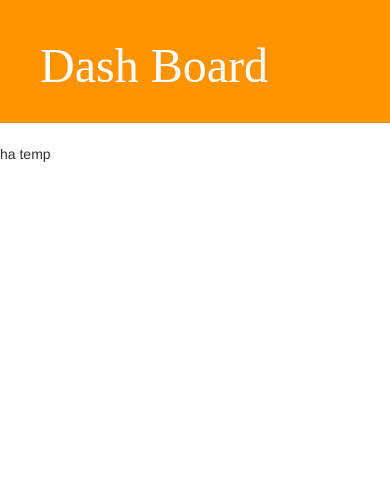
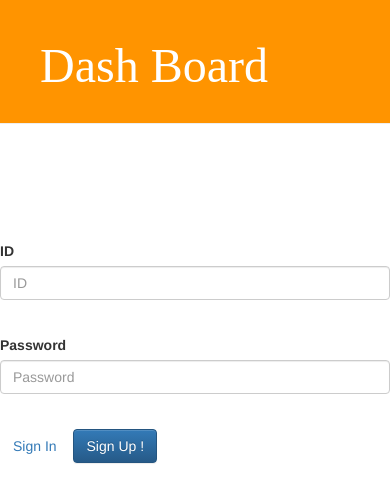
Before and after one commit to VelyC/DashBoard, a Django app: page / in a window 390 px wide. Shown: the top 503 px of the page. Run offline with Django 3.2, Linux system fonts and the light colour scheme; some libraries are stand-ins or nearby versions; some web fonts are replaced.

Commit message:
authenticate done. TODO:Sign In.. / 2nd

```diff
--- a/dash_board/static/css/dash_board.css
+++ b/dash_board/static/css/dash_board.css
@@ -21,3 +21,7 @@
 input {
    margin-bottom: 20px;
 }
+
+.vertical-middle {
+   margin-top : 25%;
+}
--- a/dash_board/templates/dash_board/login.html
+++ b/dash_board/templates/dash_board/login.html
@@ -2,4 +2,26 @@
 
 {% block content %}
 
+<div class="vertical-middle">
+   <form class="form-horizontal" method="POST" action="/main"> {% csrf_token %}
+      <div class="form-group">
+         <label for="inputID" class="col-sm-4 control-label">ID</label>
+         <div class="col-sm-5">
+            <input type="text" class="form-control" id="inputID" placeholder="ID" name="username">
+         </div>
+      </div>
+      <div class="form-group">
+         <label for="inputPassword" class="col-sm-4 control-label">Password</label>
+         <div class="col-sm-5">
+            <input type="password" class="form-control" id="inputPassword" placeholder="Password" name="password">
+         </div>
+      </div>
+      <div class="form-group">
+         <div class="col-sm-offset-4 col-sm-10">
+            <button type="submit" class="btn btn-link">Sign In</button>
+            <button type="button" class="btn btn-primary">Sign Up !</button>
+         </div>
+      </div>
+   </form>
+</div>
 {% endblock %}
--- a/dash_board/urls.py
+++ b/dash_board/urls.py
@@ -2,5 +2,6 @@
 from . import views
 
 urlpatterns = [
-    url(r'^$', views.main, name='main'),
+    url(r'^$', views.login_page, name='login_page'),
+    url(r'^main$', views.login, name='login'),
 ]
--- a/dash_board/views.py
+++ b/dash_board/views.py
@@ -1,8 +1,49 @@
 from django.shortcuts import render
 from django.shortcuts import redirect
 
-
+# for Sign up
+from django.contrib.auth.models import User
+# for Sig in
+from django.contrib.auth import authenticate, logout
 # Create your views here.
 
 def main(request):
     return render(request, 'dash_board/main.html', {})
+
+def login_page(request):
+    return render(request, 'dash_board/login.html', {})
+
+def login(request):
+    logout(request)
+    if request.method == "POST":
+        form = request.POST
+        # if form.is_vaild():
+        user = authenticate(username=form['username'], password=form['password'])
+        if user is not None:
+            if user.is_active:
+                # authenticated
+                return main(request)
+            else:
+                # uid and pwd is valied but account has been disalbed
+                return login_page(request)
+        else:
+            # Check the id and pwd
+            return login_page(request)
+        # else:
+        #     # Input id and pwd correctly
+        #     return login_page(request)
+    else:
+        # intenal errror
+        return login_page(request)
+
+def new_user(request):
+    if request.method == "POST":
+        form = request.POST
+        if form.is_vaild():
+            # 이 부분ㅇ서 오류처리가 필요함.
+            # ID not available
+            user = User.objects.create_user(request.username, request.email, request.password)
+            user.last_name = request.name
+            return login_page(request)
+    else:
+        return login_page(request)
```
